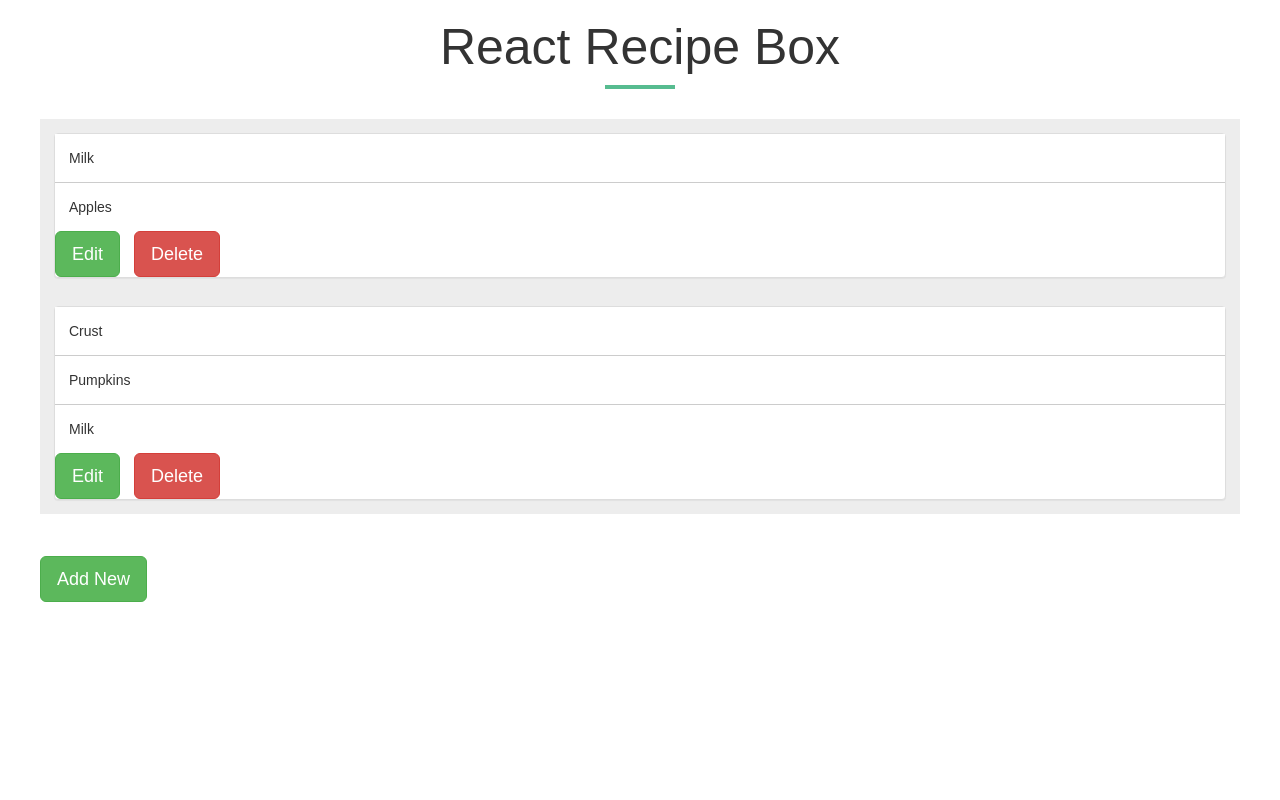
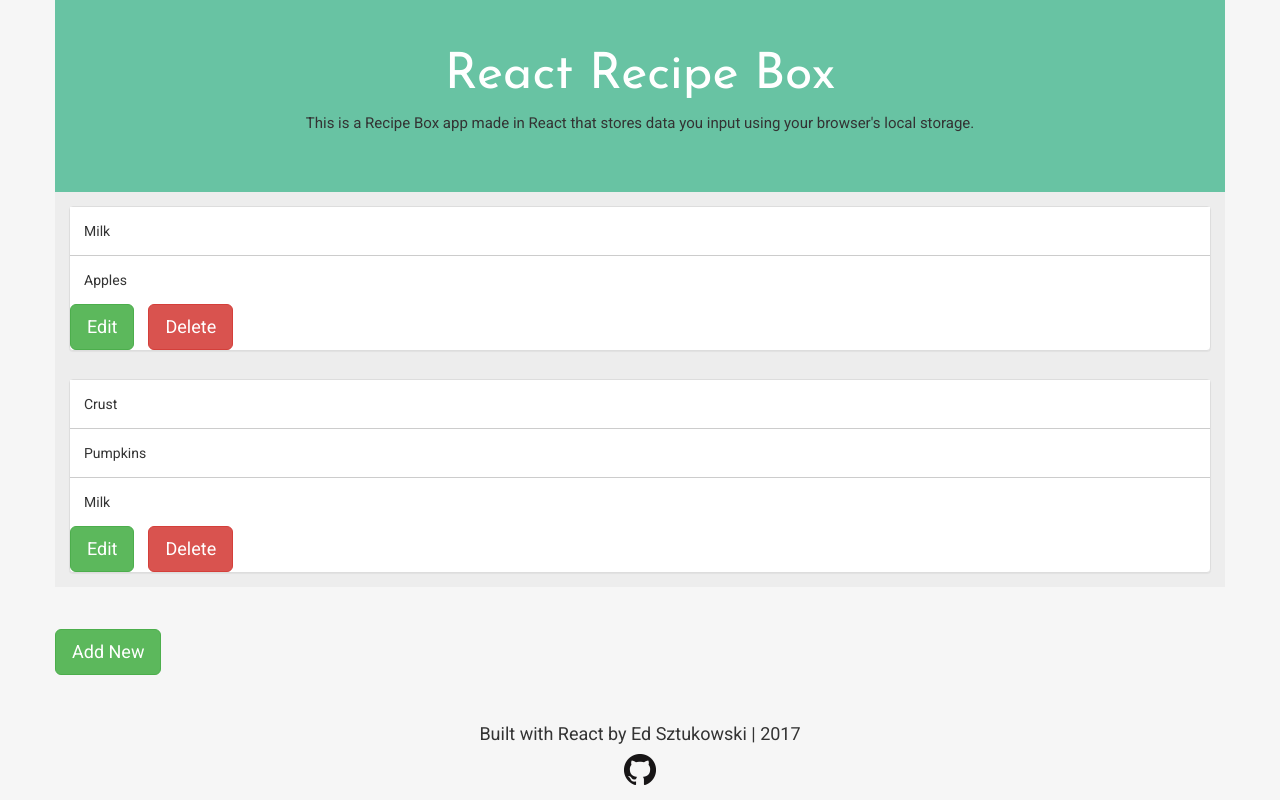
Before and after one commit to edsztukowski/react-recipe-box, a React (Create React App) app: page / in a window 1280 px wide. Built offline with nearby package versions, Linux system fonts and the light colour scheme.

Commit message:
page styling and adding footer

```diff
--- a/public/index.html
+++ b/public/index.html
@@ -11,6 +11,7 @@
     <link rel="manifest" href="%PUBLIC_URL%/manifest.json">
     <link rel="shortcut icon" href="%PUBLIC_URL%/favicon.ico">
     <link rel="stylesheet" href="https://maxcdn.bootstrapcdn.com/bootstrap/3.3.7/css/bootstrap.min.css" integrity="sha384-BVYiiSIFeK1dGmJRAkycuHAHRg32OmUcww7on3RYdg4Va+PmSTsz/K68vbdEjh4u" crossorigin="anonymous">
+    <link href="https://fonts.googleapis.com/css?family=Josefin+Sans|Roboto" rel="stylesheet">
     <!--
       Notice the use of %PUBLIC_URL% in the tags above.
       It will be replaced with the URL of the `public` folder during the build.
--- a/src/App.css
+++ b/src/App.css
@@ -1,25 +1,29 @@
+html {
+  min-height: 100%;
+}
+
+body {
+  font-family: 'Roboto', sans-serif;
+  background: #f6f6f6;
+}
+
 .header-row {
-  margin-bottom: 1em;
+  text-align: center;
+  background: #68C3A3;
+  color: #333;
+  padding: 2em 0;
+}
+
+.header-row p {
+  margin: 0 0 2em 0;
+  font-size: 15px;
 }
 
 h1 {
-  text-align: center;
   font-size: 50px;
-}
-
-hr {
-    height: 4px;
-    width: 70px;
-    text-align: center;
-    position: relative;
-    background: #57bc90;
-    margin: 0 auto;
-    margin-bottom: 30px;
-    border: 0;
-}
-
-.ingredients-container {
-  visibility: 0;
+  font-family: 'Josefin Sans', sans-serif;
+  margin-left: 0;
+  color: #fff
 }
 
 .ingredients-list {
@@ -118,3 +122,13 @@ button.btn-default.close-btn:hover, button.btn-default.close-btn:focus, button.b
   display: inline-block;
   margin: 0 1em 0 0
 }
+
+.footer {
+  width: 100%;
+  text-align: center;
+  padding-bottom: 1em;
+  position: absolute;
+  left: 0;
+  bottom: 0;
+
+}
--- a/src/App.js
+++ b/src/App.js
@@ -2,6 +2,7 @@ import React, { Component } from 'react';
 import './App.css';
 var Header = require('./Header')
 var RecipeContainer = require('./RecipeContainer')
+var Footer = require('./Footer')
 
 class App extends Component {
   render() {
@@ -9,6 +10,7 @@ class App extends Component {
       <div className="App row">
         <Header />
         <RecipeContainer />
+        <Footer />
       </div>
     );
   }
--- /dev/null
+++ b/src/Footer.js
@@ -0,0 +1,16 @@
+var octocat = require('./octocat.png');
+var React = require('react');
+
+
+function Footer(props) {
+  return (
+    <div className="footer">
+      <h4>Built with React by Ed Sztukowski | 2017</h4>
+      <div>
+        <a href="https://github.com/edsztukowski/react-recipe-box"><img src={octocat} alt="My Github"></img></a>
+      </div>
+    </div>
+  )
+}
+
+module.exports = Footer;
--- a/src/Header.js
+++ b/src/Header.js
@@ -2,9 +2,9 @@ var React = require('react');
 
 function Header(props) {
   return (
-    <div className="header row">
+    <div className="header-row">
       <h1>React Recipe Box</h1>
-      <hr />
+      <p>This is a Recipe Box app made in React that stores data you input using your browser's local storage.</p>
     </div>
   )
 }
--- a/src/RecipeContainer.js
+++ b/src/RecipeContainer.js
@@ -54,7 +54,7 @@ class RecipeContainer extends React.Component {
   render() {
     var recipesList = this.state.recipes;
     return (
-      <div className="row all-recipes">
+      <div className="all-recipes">
         {recipesList.map(function(curr, index) {
           return (
             <IngredientsComponent
```
